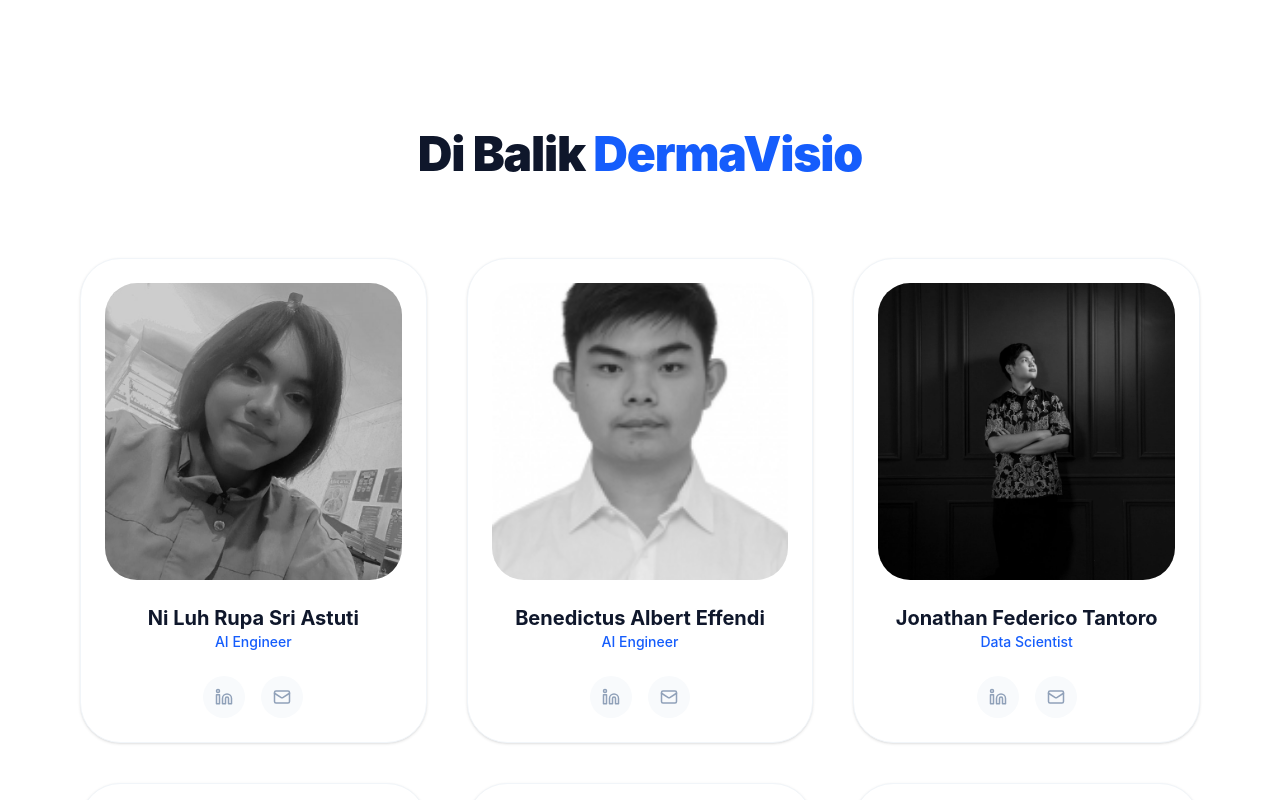
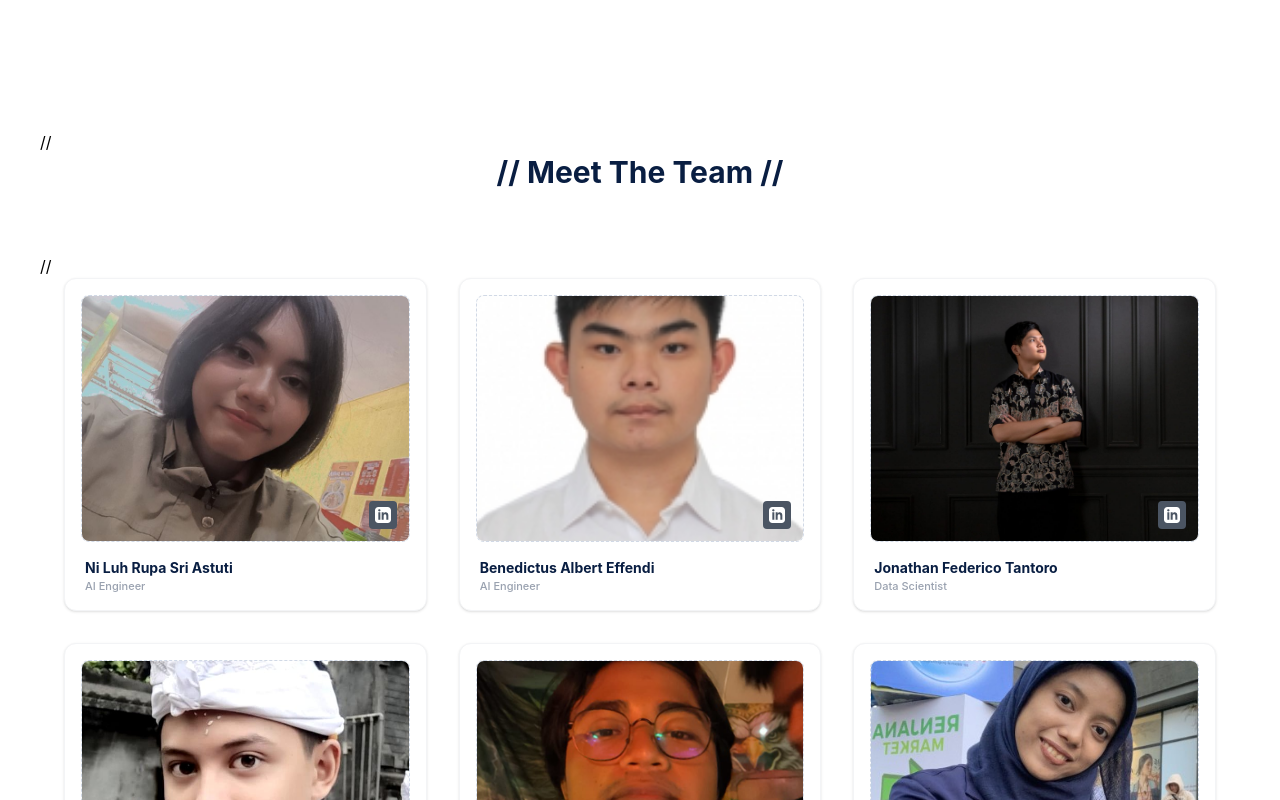
Before and after one commit to zuriys/dermavisio, a React app in the folder apps/frontend/: page /about in a window 1280 px wide. Shown: the part 2820-3620 px from the top of the page. Built offline with nearby package versions, Linux system fonts and the light colour scheme; the HTML template or start-up script is replaced by a standard one.

Commit message:
fix : 3rd- detail import components

```diff
--- a/apps/frontend/src/pages/About.jsx
+++ b/apps/frontend/src/pages/About.jsx
@@ -29,7 +29,7 @@
   Activity,
   ArrowRight,
   Mail,
-  Globe
+  Globe,
 } from "lucide-react";
 
 const AboutPage = ({ isLoggedIn, onLogout }) => {
@@ -196,7 +196,6 @@
 
   //         <HowItWorkswnb isLoggedIn={isLoggedIn} />
 
-
   //         {/* Meet The Team */}
   //         <section className="container mx-auto px-10 py-24">
   //           <h2 className="text-3xl font-bold text-[#091E42] text-center mb-16">
@@ -248,11 +247,9 @@
   //   );
   // };
 
-
   return (
     <div className="min-h-screen bg-white flex flex-col font-sans">
       <main className="flex-grow">
-
         {/* --- 1. HEADER SECTION (Navy Style) --- */}
         <section className="bg-[#091E42] text-white pt-32 pb-20 px-6 lg:px-20 relative overflow-hidden">
           <div className="max-w-[1440px] mx-auto relative z-10">
@@ -261,7 +258,10 @@
                 Tentang <span className="text-blue-400">DermaVisio</span>
               </h1>
               <p className="text-lg md:text-xl text-blue-100/70 max-w-3xl leading-relaxed text-pretty">
-                DermaVisio adalah platform berbasis Artificial Intelligence yang dirancang untuk membantu deteksi dini lesi kulit melalui analisis citra dermatoskopi menggunakan teknologi Convolutional Neural Network (CNN).
+                DermaVisio adalah platform berbasis Artificial Intelligence yang
+                dirancang untuk membantu deteksi dini lesi kulit melalui
+                analisis citra dermatoskopi menggunakan teknologi Convolutional
+                Neural Network (CNN).
               </p>
             </div>
           </div>
@@ -294,23 +294,36 @@
         {/* --- 3. KLASIFIKASI LESI (Modern List) --- */}
         <section className="max-w-[1440px] mx-auto px-6 lg:px-20 py-24">
           <div className="text-center mb-16">
-            <h2 className="text-3xl md:text-4xl font-black text-slate-900 mb-4">Klasifikasi Lesi Kulit</h2>
-            <p className="text-slate-500">Sistem kami mampu mengidentifikasi 7 kategori kondisi kulit utama.</p>
+            <h2 className="text-3xl md:text-4xl font-black text-slate-900 mb-4">
+              Klasifikasi Lesi Kulit
+            </h2>
+            <p className="text-slate-500">
+              Sistem kami mampu mengidentifikasi 7 kategori kondisi kulit utama.
+            </p>
           </div>
 
           <div className="grid grid-cols-1 gap-4 max-w-5xl mx-auto">
             {skinLesions.map((lesion, idx) => (
-              <div key={idx} className="group flex flex-col md:flex-row items-center gap-6 bg-white p-5 rounded-[2rem] border border-slate-100 shadow-sm hover:shadow-xl hover:border-blue-100 transition-all duration-500">
+              <div
+                key={idx}
+                className="group flex flex-col md:flex-row items-center gap-6 bg-white p-5 rounded-[2rem] border border-slate-100 shadow-sm hover:shadow-xl hover:border-blue-100 transition-all duration-500"
+              >
                 {/* Image Box */}
                 <div className="w-full md:w-24 h-40 md:h-24 shrink-0 rounded-2xl overflow-hidden border border-slate-100 bg-slate-50">
-                  <img src={lesion.image} alt={lesion.name} className="w-full h-full object-cover transition-transform group-hover:scale-110" />
+                  <img
+                    src={lesion.image}
+                    alt={lesion.name}
+                    className="w-full h-full object-cover transition-transform group-hover:scale-110"
+                  />
                 </div>
                 {/* Content Box */}
                 <div className="flex-1 text-center md:text-left">
                   <h4 className="text-lg font-black text-[#004E98] mb-1 uppercase tracking-tight">
                     {lesion.id}: {lesion.name}
                   </h4>
-                  <p className="text-sm text-slate-500 leading-relaxed">{lesion.desc}</p>
+                  <p className="text-sm text-slate-500 leading-relaxed">
+                    {lesion.desc}
+                  </p>
                 </div>
                 <div className="hidden md:block opacity-0 group-hover:opacity-100 transition-opacity pr-4">
                   <ArrowRight className="text-blue-300" />
@@ -326,29 +339,46 @@
         </div>
 
         {/* --- 5. MEET THE TEAM (Premium Cards) --- */}
-        <section className="max-w-[1440px] mx-auto px-6 lg:px-20 py-24">
-          <h2 className="text-3xl md:text-5xl font-black text-slate-900 text-center mb-20 tracking-tight">
-            Di Balik <span className="text-blue-600">DermaVisio</span>
+        <section className="container mx-auto px-10 py-24">
+          //{" "}
+          <h2 className="text-3xl font-bold text-[#091E42] text-center mb-16">
+            // Meet The Team //{" "}
           </h2>
-
-          <div className="grid grid-cols-1 sm:grid-cols-2 lg:grid-cols-3 gap-10">
+          //{" "}
+          <div className="grid grid-cols-1 md:grid-cols-2 lg:grid-cols-3 gap-8 max-w-6xl mx-auto">
             {teamMembers.map((member, index) => (
-              <div key={index} className="group relative bg-white rounded-[2.5rem] border border-slate-100 p-6 shadow-sm hover:shadow-2xl transition-all duration-500 flex flex-col items-center">
-                <div className="w-full aspect-square rounded-[2rem] overflow-hidden mb-6 relative">
-                  <img src={member.image} alt={member.name} className="w-full h-full object-cover grayscale group-hover:grayscale-0 transition-all duration-700" />
-                  <div className="absolute inset-0 bg-blue-900/10 opacity-0 group-hover:opacity-100 transition-opacity"></div>
+              <div
+                key={index}
+                className="bg-white rounded-xl border border-gray-100 p-4 shadow-sm hover:shadow-md transition-all"
+              >
+                <div className="relative aspect-[4/3] bg-[#F9FAFB] rounded-lg border border-dashed border-[#D1D9E6] flex items-center justify-center mb-4 overflow-hidden group">
+                  <img
+                    src={member.image}
+                    alt={member.name}
+                    className="w-full h-full object-cover transition-transform group-hover:scale-105"
+                    onError={(e) => {
+                      e.target.src =
+                        "https://via.placeholder.com/400x300?text=No+Photo";
+                    }}
+                  />
+                  <a
+                    href={member.linkedin}
+                    target="_blank"
+                    rel="noopener noreferrer"
+                    className="absolute bottom-3 right-3 bg-[#4B5563] p-1.5 rounded text-white cursor-pointer hover:bg-[#004E98] transition-colors z-20"
+                  >
+                    <svg className="w-4 h-4 fill-current" viewBox="0 0 24 24">
+                      <path d="M19 0h-14c-2.761 0-5 2.239-5 5v14c0 2.761 2.239 5 5 5h14c2.762 0 5-2.239 5-5v-14c0-2.761-2.238-5-5-5zm-11 19h-3v-11h3v11zm-1.5-12.268c-.966 0-1.75-.79-1.75-1.764s.784-1.764 1.75-1.764 1.75.79 1.75 1.764-.783 1.764-1.75 1.764zm13.5 12.268h-3v-5.604c0-3.368-4-3.113-4 0v5.604h-3v-11h3v1.765c1.396-2.586 7-2.777 7 2.476v6.759z" />
+                    </svg>
+                  </a>
                 </div>
-
-                <h4 className="text-xl font-bold text-slate-900">{member.name}</h4>
-                <p className="text-blue-600 font-medium text-sm mb-6">{member.role}</p>
-
-                <div className="flex gap-4">
-                   <a href={member.linkedin} className="p-3 bg-slate-50 rounded-full text-slate-400 hover:bg-blue-600 hover:text-white transition-all">
-                      <Linkedin size={18} />
-                   </a>
-                   <a href="#" className="p-3 bg-slate-50 rounded-full text-slate-400 hover:bg-slate-900 hover:text-white transition-all">
-                      <Mail size={18} />
-                   </a>
+                <div className="px-1">
+                  <h4 className="font-bold text-[#091E42] text-sm">
+                    {member.name}
+                  </h4>
+                  <p className="text-gray-400 text-[11px] font-medium">
+                    {member.role}
+                  </p>
                 </div>
               </div>
             ))}
@@ -361,9 +391,15 @@
             <div className="w-16 h-16 bg-red-500 rounded-2xl flex items-center justify-center text-white mx-auto shadow-lg shadow-red-200 mb-4">
               <ShieldCheck size={32} />
             </div>
-              <h2 className="text-red-900 text-3xl font-black tracking-tight">Peringatan Medis Penting</h2>
+            <h2 className="text-red-900 text-3xl font-black tracking-tight">
+              Peringatan Medis Penting
+            </h2>
             <p className="text-red-700/80 max-w-4xl mx-auto text-lg leading-relaxed font-medium">
-                DermaVisio adalah alat bantu skrining awal dan <strong>bukan pengganti diagnosa medis profesional</strong>. Seluruh hasil analisis harus dikonsultasikan kembali dengan dokter spesialis kulit berlisensi sebelum mengambil tindakan medis apa pun.
+              DermaVisio adalah alat bantu skrining awal dan{" "}
+              <strong>bukan pengganti diagnosa medis profesional</strong>.
+              Seluruh hasil analisis harus dikonsultasikan kembali dengan dokter
+              spesialis kulit berlisensi sebelum mengambil tindakan medis apa
+              pun.
             </p>
           </div>
         </section>
```
Lines whose indentation alone changed are shown as unchanged.
